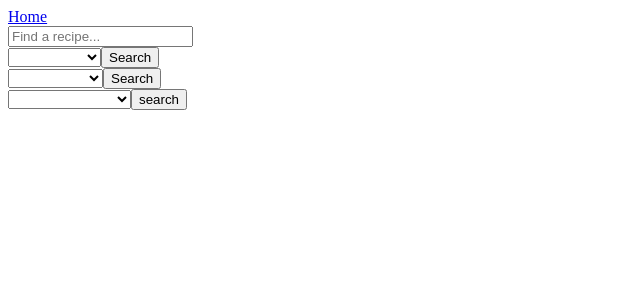
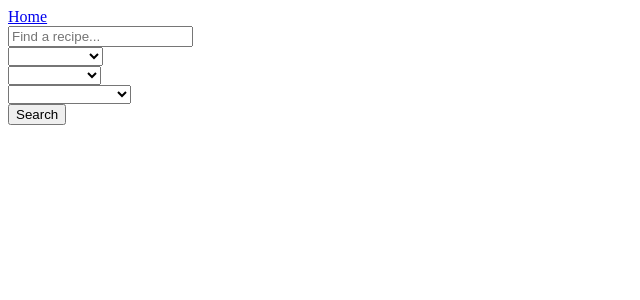
Before and after one commit to xiangyisss/FoodRecipes, a Vue app: page / in a window 1280 px wide. Shown: the top 300 px of the page, without its empty margins (0-640 px from the left). Built offline with nearby package versions, Linux system fonts and the light colour scheme.

Commit message:
refactor

```diff
--- a/src/components/Cousine.vue
+++ /dev/null
@@ -1,41 +0,0 @@
-<template>
-  <div>
-    <select v-model="selected">
-      <option value="Thai">Thai</option>
-
-      <option value="Greek">Greek</option>
-      <option value="German">German</option>
-      <option value="Indian">Indian</option>
-      <option value="Italian">Italian</option>
-      <option value="Korean">Korean</option>
-      <option value="French">French</option>
-      <option value="Spanish">Spanish</option>
-      <option value="Mexican">Mexican</option>
-
-      <option value="Chinese">Chinese</option>
-      <option value="Japanese">Japanese</option>
-      <option value="Vietnamese">Vietnamese</option>
-    </select>
-
-    <button @click="button">Search</button>
-  </div>
-</template>
-
-<script>
-export default {
-  data() {
-    return {
-      selected: "",
-    };
-  },
-  methods: {
-    button() {
-      this.$store.dispatch("cousineRecipes", this.selected).then(() => {
-        this.$router.push({ name: "cousinelist" });
-      });
-    },
-  },
-};
-</script>
-
-<style lang="scss" scoped></style>
--- a/src/components/DietType.vue
+++ /dev/null
@@ -1,30 +0,0 @@
-<template>
-  <div>
-    <select v-model="diettype">
-      <option value="Gluten Free">Gluten Free</option>
-      <option value="Vegetarian">Vegetarian</option>
-      <option value="Pescetarian">Pescetarian</option>
-      <option value="Lacto-Vegetarian">Lacto-Vegetarian</option>
-      <option value="Ovo-Vegetarian">Ovo-Vegetarian</option>
-      <option value="Ketogenic">Ketogenic</option>
-    </select>
-    <button @click="button">search</button>
-  </div>
-</template>
-
-<script>
-export default {
-  data() {
-    return {
-      diettype: "",
-    };
-  },
-  methods: {
-    button() {
-      this.$store.dispatch("getDietType", this.diettype);
-    },
-  },
-};
-</script>
-
-<style lang="scss" scoped></style>
--- a/src/components/DietTypeList.vue
+++ /dev/null
@@ -1,15 +0,0 @@
-<template>
-  <div v-for="type in diettype" :key="type.index">
-    <img :src="type.image" alt="" />
-    <p>{{ type.title }}</p>
-  </div>
-</template>
-
-<script>
-import { mapState } from "vuex";
-export default {
-  computed: mapState(["diettype"]),
-};
-</script>
-
-<style lang="scss" scoped></style>
--- a/src/components/MealType.vue
+++ b/src/components/MealType.vue
@@ -1,5 +1,6 @@
 <template>
   <div>
+    <div class="mealtype">
       <select v-model="mealtype">
         <option value="dessert">Dessert</option>
         <option value="breakfast">Breakfast</option>
@@ -13,21 +14,79 @@
         <option value="fingerfood">Fingerfood</option>
         <option value="sauce">Sauce</option>
       </select>
+    </div>
+
+    <div class="cusine">
+      <select v-model="cuisine">
+        <option value="Thai">Thai</option>
+
+        <option value="Greek">Greek</option>
+        <option value="German">German</option>
+        <option value="Indian">Indian</option>
+        <option value="Italian">Italian</option>
+        <option value="Korean">Korean</option>
+        <option value="French">French</option>
+        <option value="Spanish">Spanish</option>
+        <option value="Mexican">Mexican</option>
+
+        <option value="Chinese">Chinese</option>
+        <option value="Japanese">Japanese</option>
+        <option value="Vietnamese">Vietnamese</option>
+      </select>
+    </div>
+
+    <div class="diettype">
+      <select v-model="diettype">
+        <option value="Gluten Free">Gluten Free</option>
+        <option value="Vegetarian">Vegetarian</option>
+        <option value="Pescetarian">Pescetarian</option>
+        <option value="Lacto-Vegetarian">Lacto-Vegetarian</option>
+        <option value="Ovo-Vegetarian">Ovo-Vegetarian</option>
+        <option value="Ketogenic">Ketogenic</option>
+      </select>
+    </div>
+
+    <!-- <div>
+      <select v-model="time">
+        <option value="time">Time</option>
+        <option value="vitamin-e">vitamin-e</option>
+        <option value="iron">iron</option>
+        <option value="protein">protein</option>
+      </select>
+    </div> -->
+
     <button @click="button">Search</button>
+
+    <div>
+      <div v-for="type in recipetype" :key="type.index">
+        <img :src="type.image" alt="" />
+        <p>{{ type.title }}</p>
+      </div>
+    </div>
   </div>
 </template>
 
 <script>
-//import { mapState } from "vuex";
+import { mapState } from "vuex";
 export default {
   data() {
     return {
       mealtype: "",
+      cuisine: "",
+      diettype: "",
+      //time: "",
     };
   },
+  computed: mapState(["recipetype"]),
   methods: {
     button() {
-      this.$store.dispatch("getMealType", this.mealtype);
+      this.$store.dispatch(
+        "getRecipeType",
+        this.mealtype,
+        this.cuisine,
+        this.diettype
+        //this.time
+      );
     },
   },
 };
--- a/src/components/MealTypeList.vue
+++ /dev/null
@@ -1,15 +0,0 @@
-<template>
-  <div v-for="type in mealtype" :key="type.index">
-    <img :src="type.image" alt="" />
-    <p>{{ type.title }}</p>
-  </div>
-</template>
-
-<script>
-import { mapState } from "vuex";
-export default {
-  computed: mapState(["mealtype"]),
-};
-</script>
-
-<style lang="scss" scoped></style>
--- a/src/store/index.js
+++ b/src/store/index.js
@@ -6,10 +6,8 @@ export default createStore({
     recipes: [],
     recipedetails: [],
     ingredients: [],
-    cousine: [],
-    recipedetail: [],
-    mealtype: "",
-    diettype: "",
+    //recipedetail: [],
+    recipetype: "",
   },
   mutations: {
     GET_RECIPES(state, recipes) {
@@ -21,26 +19,18 @@ export default createStore({
     GET_INGREDIENTS(state, ingredients) {
       state.ingredients = ingredients;
     },
-    COUSINE_RECIPES(state, cousine) {
-      state.cousine = cousine;
-    },
-    GET_RECIPE_DETAIL(state, detail) {
-      state.recipedetail = detail;
-    },
-    GET_MEALTYPE(state, mealtype) {
-      state.mealtype = mealtype;
-    },
-    GET_DIET_RECIPES(state, diettype) {
-      state.diettype = diettype;
+    // GET_RECIPE_DETAIL(state, detail) {
+    //   state.recipedetail = detail;
+    // },
+    GET_RECIPE_TYPE(state, recipetype) {
+      state.recipetype = recipetype;
     },
   },
   actions: {
     getData({ commit }, query) {
       axios
         .get(
-          // `https://api.spoonacular.com/food/products/search?query=${query}&apiKey=376a071d9e3f4a76a57cb68329ff1cff`,
           `https://api.spoonacular.com/recipes/complexSearch?query=${query}&apiKey=376a071d9e3f4a76a57cb68329ff1cff&number=20`
-          // `https://api.edamam.com/search?q=${query}&app_id=97a2247f&app_key=41023221308c37a8780c8db85c616470&from=0&to=20`
         )
 
         .then((res) => {
@@ -68,17 +58,6 @@ export default createStore({
         })
         .catch((err) => console.log(err));
     },
-    cousineRecipes({ commit }, country) {
-      axios
-        .get(
-          `https://api.spoonacular.com/recipes/complexSearch?&apiKey=376a071d9e3f4a76a57cb68329ff1cff&cuisine=${country}`
-        )
-        .then((res) => {
-          commit("COUSINE_RECIPES", res.data.results);
-        })
-
-        .catch((err) => console.log(err));
-    },
     // getRecipeDetail({ commit, getters }, id) {
     //   // if (id == state.recipedetails.id) {
     //   //   return state.recipedetails;
@@ -100,20 +79,14 @@ export default createStore({
     //     //console.log("Somgthing wrong.");
     //   }
     // },
-    getMealType({ commit }, type) {
+    getRecipeType({ commit }, mealtype, cuisine, diettype, time) {
       axios
         .get(
-          `https://api.spoonacular.com/recipes/complexSearch?&apiKey=376a071d9e3f4a76a57cb68329ff1cff&type=${type}`
+          `https://api.spoonacular.com/recipes/complexSearch?&apiKey=376a071d9e3f4a76a57cb68329ff1cff&type=${
+            mealtype ?? ""
+          }&diet=${diettype ?? ""}&cuisine=${cuisine ?? ""}&sort=${time}`
         )
-        .then((res) => commit("GET_MEALTYPE", res.data.results))
-        .catch((err) => console.log(err));
-    },
-    getDietType({ commit }, diettype) {
-      axios
-        .get(
-          `https://api.spoonacular.com/recipes/complexSearch?&apiKey=376a071d9e3f4a76a57cb68329ff1cff&diet=${diettype}`
-        )
-        .then((res) => commit("GET_DIET_RECIPES", res.data.results))
+        .then((res) => commit("GET_RECIPE_TYPE", res.data.results))
         .catch((err) => console.log(err));
     },
   },
--- a/src/views/Home.vue
+++ b/src/views/Home.vue
@@ -8,11 +8,7 @@
       class="border py-2 px-3 text-gray-400 focus-within:text-gray-600 ..."
     />
 
-    <cousine />
     <meal-type />
-    <meal-type-list />
-    <diet-type />
-    <diet-type-list />
 
     <div v-for="recipe in recipes" :key="recipe">
       <router-link :to="{ name: 'recipedetails', params: { id: recipe.id } }">
@@ -25,13 +21,11 @@
 
 <script>
 import { mapState } from "vuex";
-import Cousine from "../components/Cousine.vue";
+
 import MealType from "../components/MealType.vue";
-import MealTypeList from "@/components/MealTypeList.vue";
-import DietType from "@/components/DietType.vue";
-import DietTypeList from "../components/DietTypeList.vue";
+
 export default {
-  components: { Cousine, MealType, MealTypeList, DietType, DietTypeList },
+  components: { MealType },
   name: "Home",
   data() {
     return {
```
Also changed, not shown: src/components/BaseButton.vue (deleted, +0 -7 lines). Lines whose indentation alone changed are shown as unchanged.
